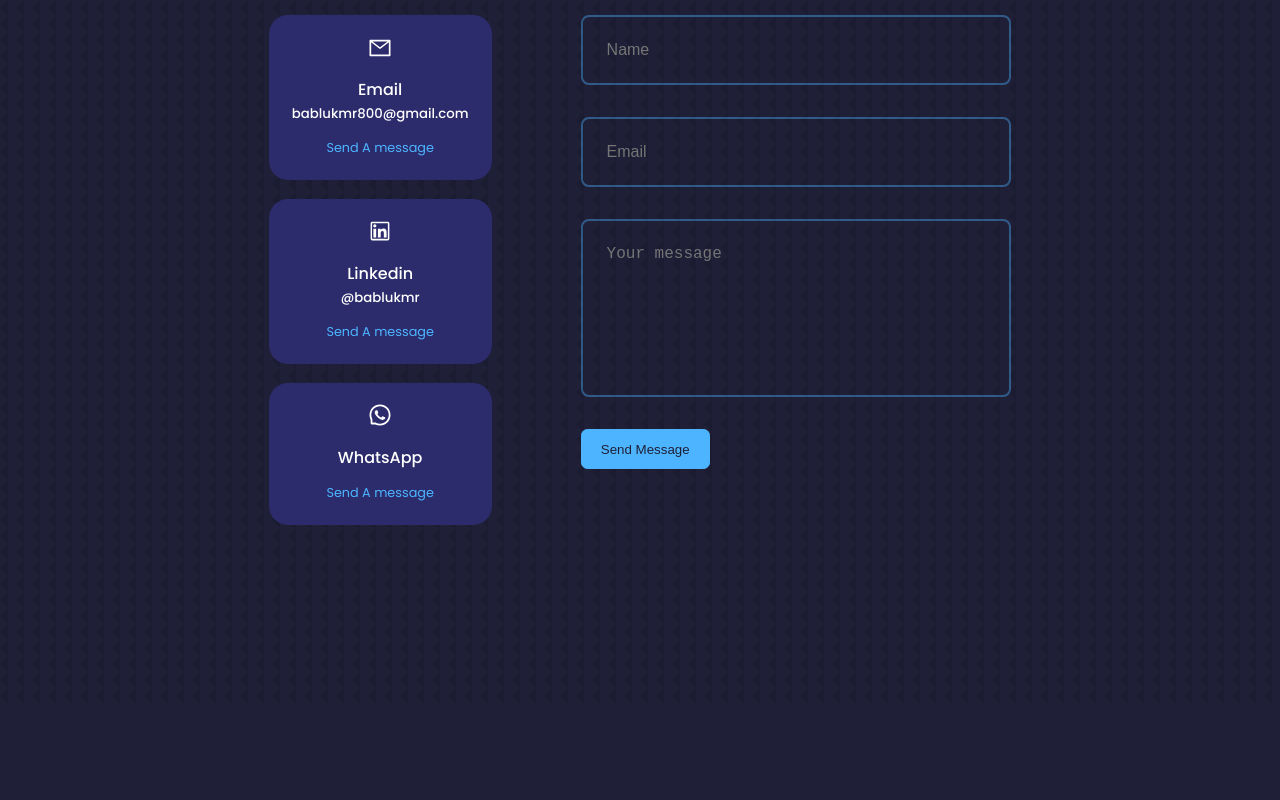
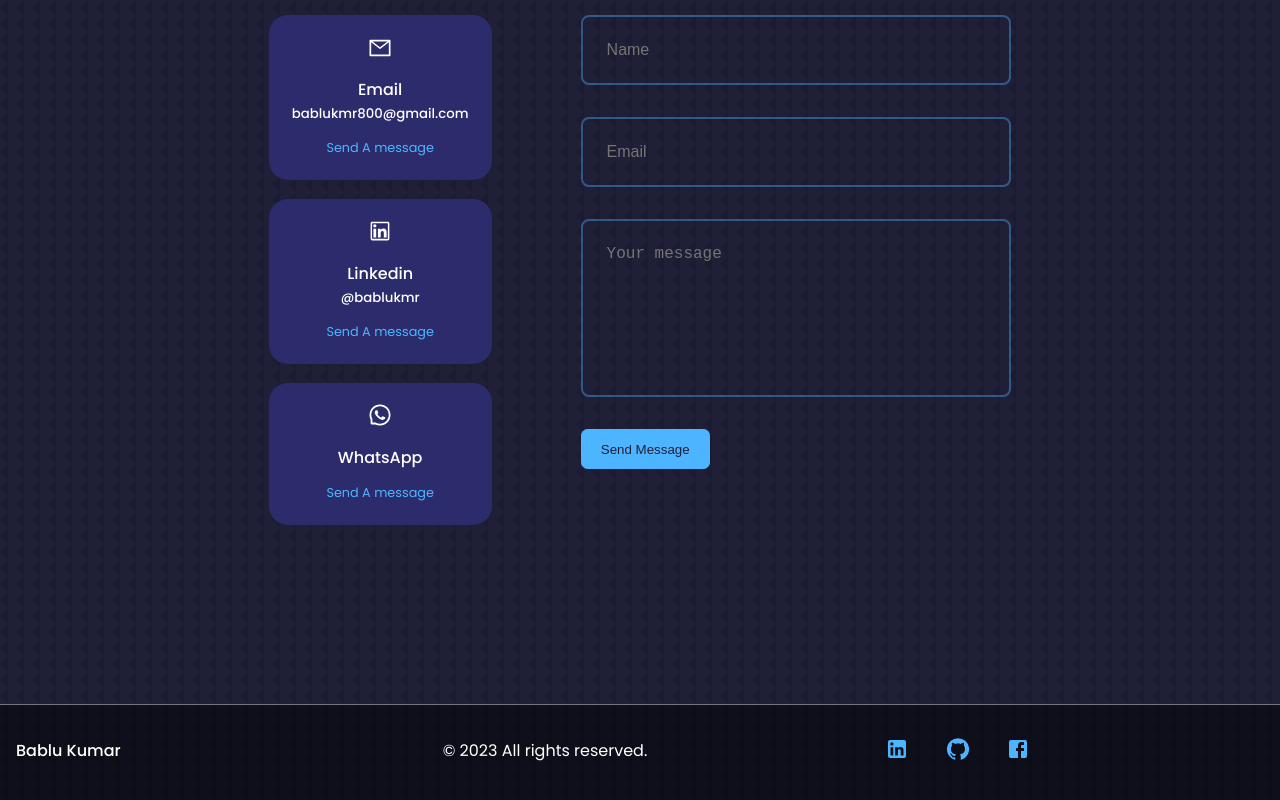
Before and after one commit to Bablukmr/Potfolio, a React (Create React App) app: page / in a window 1280 px wide. Shown: the part 3808-4608 px from the top of the page. Before the commit the page ends 4512 px from the top, so only its background shows below. Built offline with nearby package versions, Linux system fonts and the light colour scheme.

Commit message:
Adding footer

```diff
--- a/src/App.js
+++ b/src/App.js
@@ -3,9 +3,7 @@ import Header from './components/header/Header'
 import Nav from './components/nav/Nav'
 import About from './components/about/About'
 import SKILLS from './components/skills/SKILLS'
-// import Service from './components/service/Service'
 import Portfolio from './components/portfolio/Portfolio'
-// import Testimonials from './components/testimonials/Testimonials'
 import Contact from './components/contact/Contact'
 import Footer from './components/footer/Footer'
 
@@ -20,7 +18,7 @@ export default function App() {
       <Portfolio/>
       {/* <Testimonials/> */}
       <Contact/>
-      {/* <Footer/> */}
+      <Footer/>
     </>
   )
 }
--- a/src/components/footer/Footer.jsx
+++ b/src/components/footer/Footer.jsx
@@ -1,7 +1,25 @@
-import React from 'react'
+import React from 'react';
+import styles from './Footer.module.css';
+import LinkedInIcon from "@mui/icons-material/LinkedIn";
+import GitHubIcon from "@mui/icons-material/GitHub";
+import FacebookIcon from "@mui/icons-material/Facebook";
 
 export default function Footer() {
   return (
-    <div>Footer</div>
+    <div className={styles.footer_main}>
+<div className={styles.footer_name}><h4>Bablu Kumar</h4></div>
+      <div className={styles.footer_mid }>© 2023 All rights reserved.</div>
+      <div className={styles.footer_icon}> <a href="https://www.linkedin.com/in/bablukmr/" target="_LinkdIn">
+            <LinkedInIcon />
+          </a>
+          <a href="https://github.com/Bablukmr" target="_GitHub">
+            {" "}
+            <GitHubIcon />
+          </a>
+          <a href="https://www.facebook.com/Bablukmr01" target="_Facebook">
+            {" "}
+            <FacebookIcon />{" "}
+          </a> </div>
+    </div>
   )
 }
--- /dev/null
+++ b/src/components/footer/Footer.module.css
@@ -0,0 +1,27 @@
+.footer_main{
+    height: 15vh;
+    background-color: rgba(0, 0, 0, 0.511);
+    border-top: 1px solid #ffffff6c;
+    display: grid;
+    grid-template-columns: 1fr 1fr 1fr;
+
+}
+
+.footer_name, .footer_mid, .footer_icon{
+    margin: 1rem;
+    margin-top: 2rem;
+}
+.footer_icon a{
+    margin: 1rem;
+    /* font-size: 4rem; */
+}
+
+@media screen and (max-width:600px) {
+    .footer_main{
+        grid-template-columns: 1fr;
+        margin-top: 20vh;
+        width: 100%;
+        height: 100%;
+    }
+
+}
```
Also changed, not shown: src/components/footer/Footer.css (deleted).
